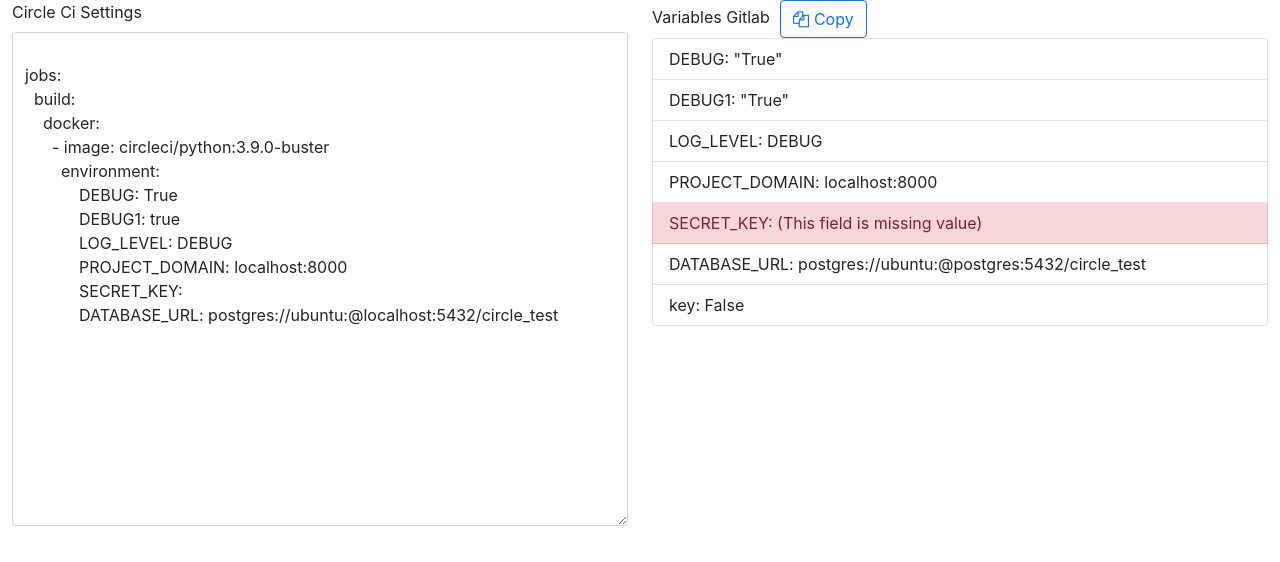
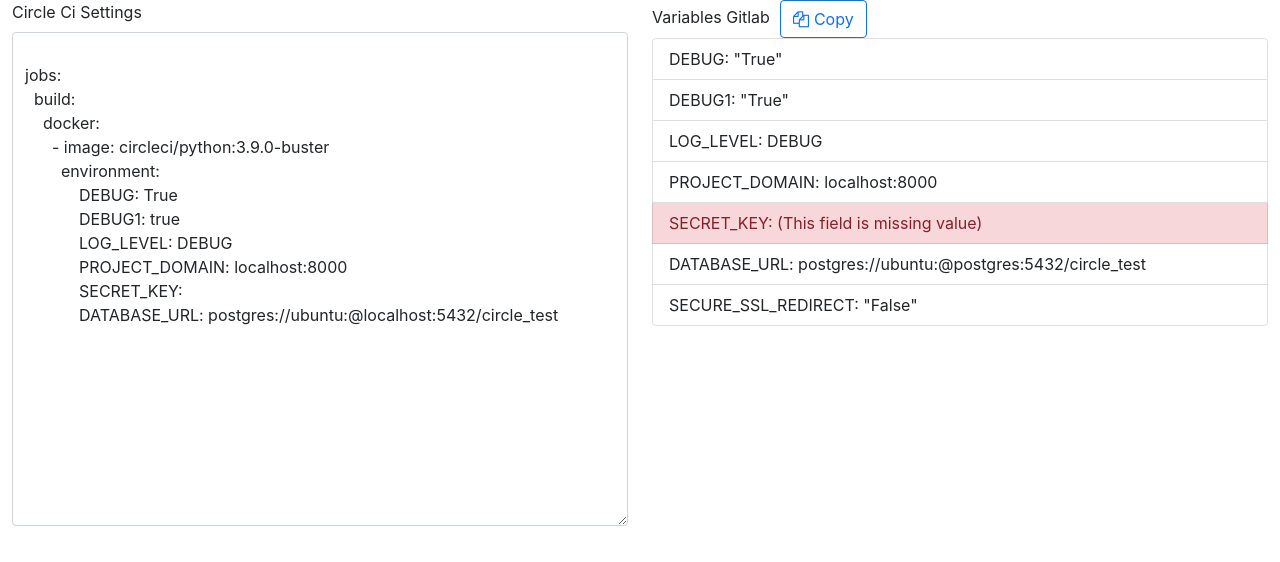
Before and after one commit to Bernardoow/gitlab, a React (Create React App) app: page / in a window 1280 px wide. Shown: the top 562 px of the page. Built offline with nearby package versions, Linux system fonts and the light colour scheme.

Commit message:
Fix new extra variable

```diff
--- a/src/circleVariableToGitlabVariables.jsx
+++ b/src/circleVariableToGitlabVariables.jsx
@@ -115,7 +115,7 @@ const CircleVariableToGitlabVariables = () => {
     };
 
     const addExtraVariables = (arrayList) => {
-      arrayList.push(new Variable("key", "False"));
+      arrayList.push(new Variable("SECURE_SSL_REDIRECT", '"False"'));
 
       return arrayList;
     };
```
